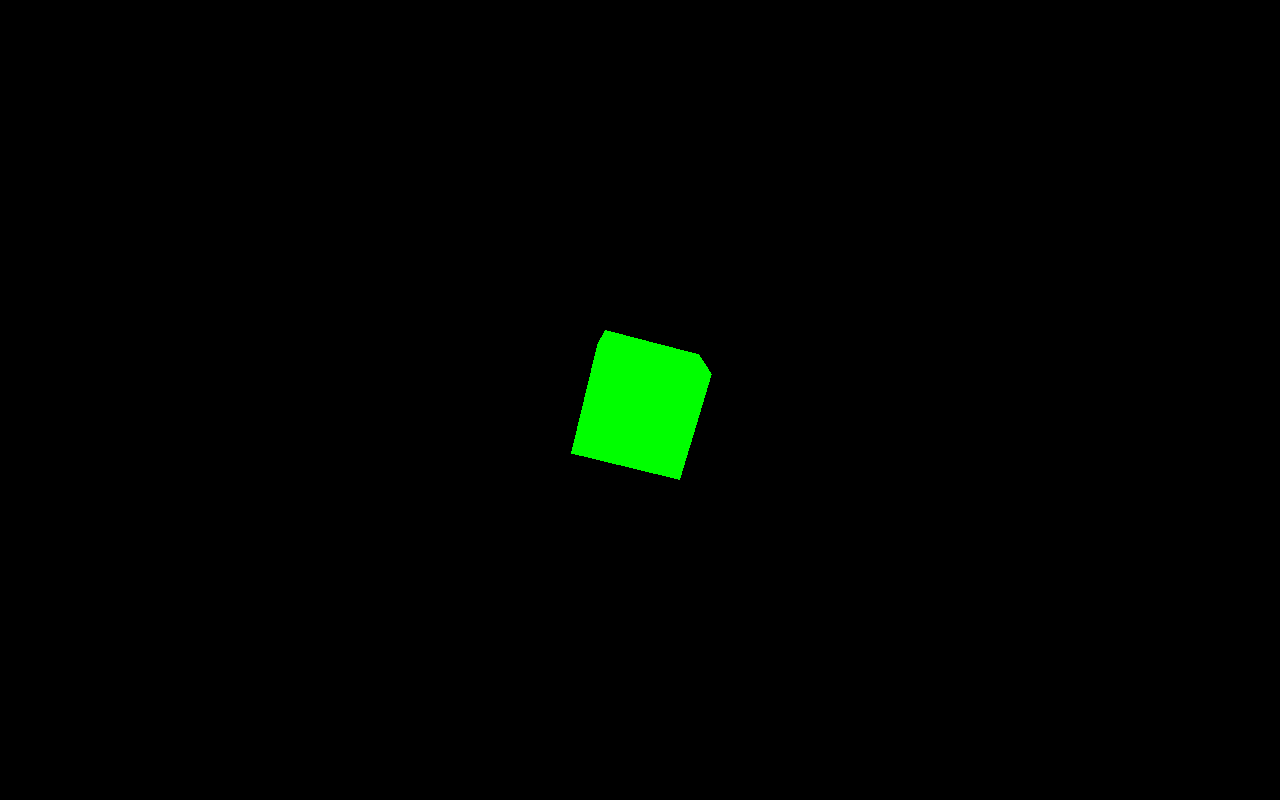
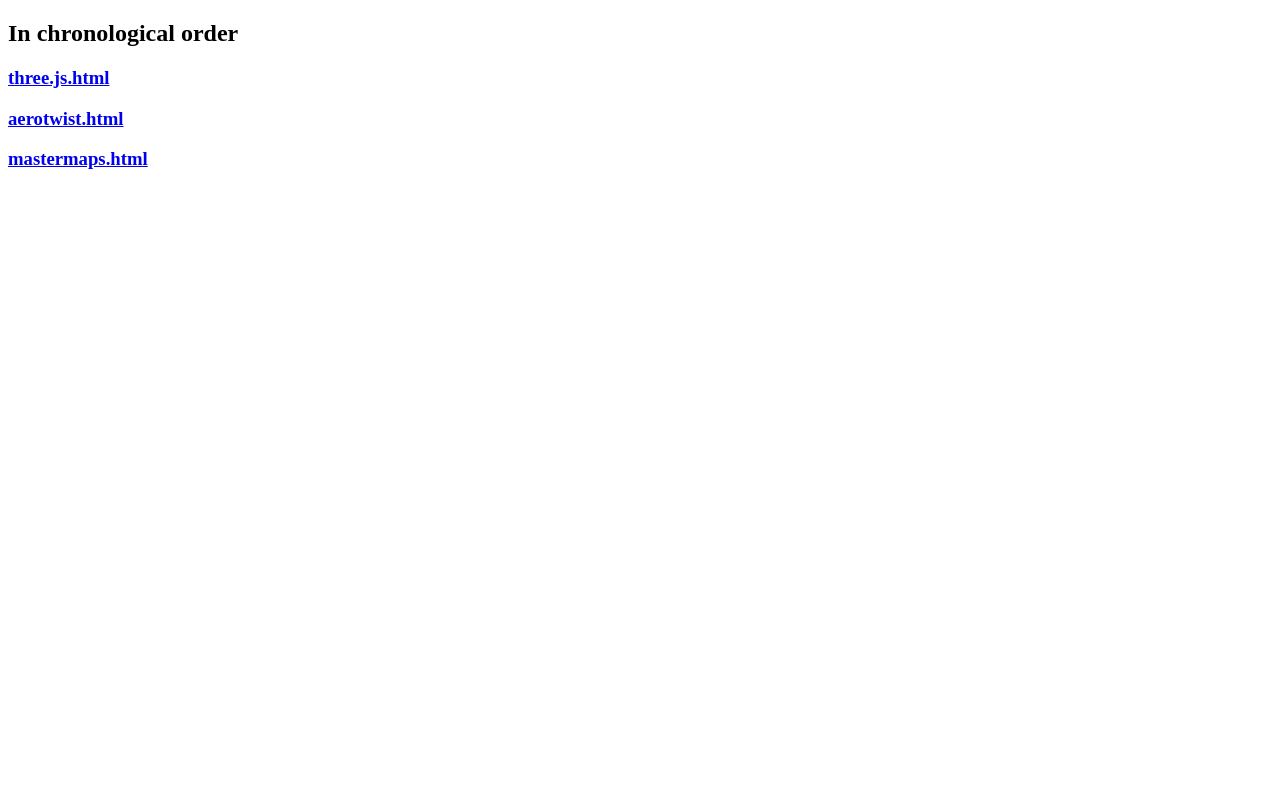
Before and after one commit to godspeedelbow/3js, a plain HTML site: page index.html in a window 1280 px wide. Drawn offline with Linux system fonts and the light colour scheme.

Commit message:
created index.html for GH pages

```diff
--- a/index.html
+++ b/index.html
@@ -2,36 +2,12 @@
 <html>
   <head>
     <meta charset=utf-8>
-    <title>My first Three.js app</title>
-    <style>
-      body { margin: 0; }
-      canvas { width: 100%; height: 100% }
-    </style>
+    <title>Playing around with Three.js</title>
   </head>
   <body>
-    <script src="js/three.js"></script>
-    <script>
-      var scene = new THREE.Scene();
-      var camera = new THREE.PerspectiveCamera( 75, window.innerWidth / window.innerHeight, 0.1, 1000 );
-
-      var renderer = new THREE.WebGLRenderer();
-      renderer.setSize( window.innerWidth, window.innerHeight );
-      document.body.appendChild( renderer.domElement );
-
-      var geometry = new THREE.BoxGeometry( 1, 1, 1 );
-      var material = new THREE.MeshBasicMaterial( { color: 0x00ff00 } );
-      var cube = new THREE.Mesh( geometry, material );
-      scene.add( cube );
-
-      camera.position.z = 5;
-
-      function render() {
-        cube.rotation.x += 0.1;
-        cube.rotation.y += 0.1;
-        requestAnimationFrame( render );
-        renderer.render( scene, camera );
-      }
-      render();
-    </script>
+  <h2>In chronological order</h2>
+  <a href="three.js.html"><h3>three.js.html</h3></a>
+  <a href="aerotwist.html"><h3>aerotwist.html</h3></a>
+  <a href="mastermaps.html"><h3>mastermaps.html</h3></a>
   </body>
 </html>
```
Also changed, not shown: three.js.html (added, +37 -0 lines).
